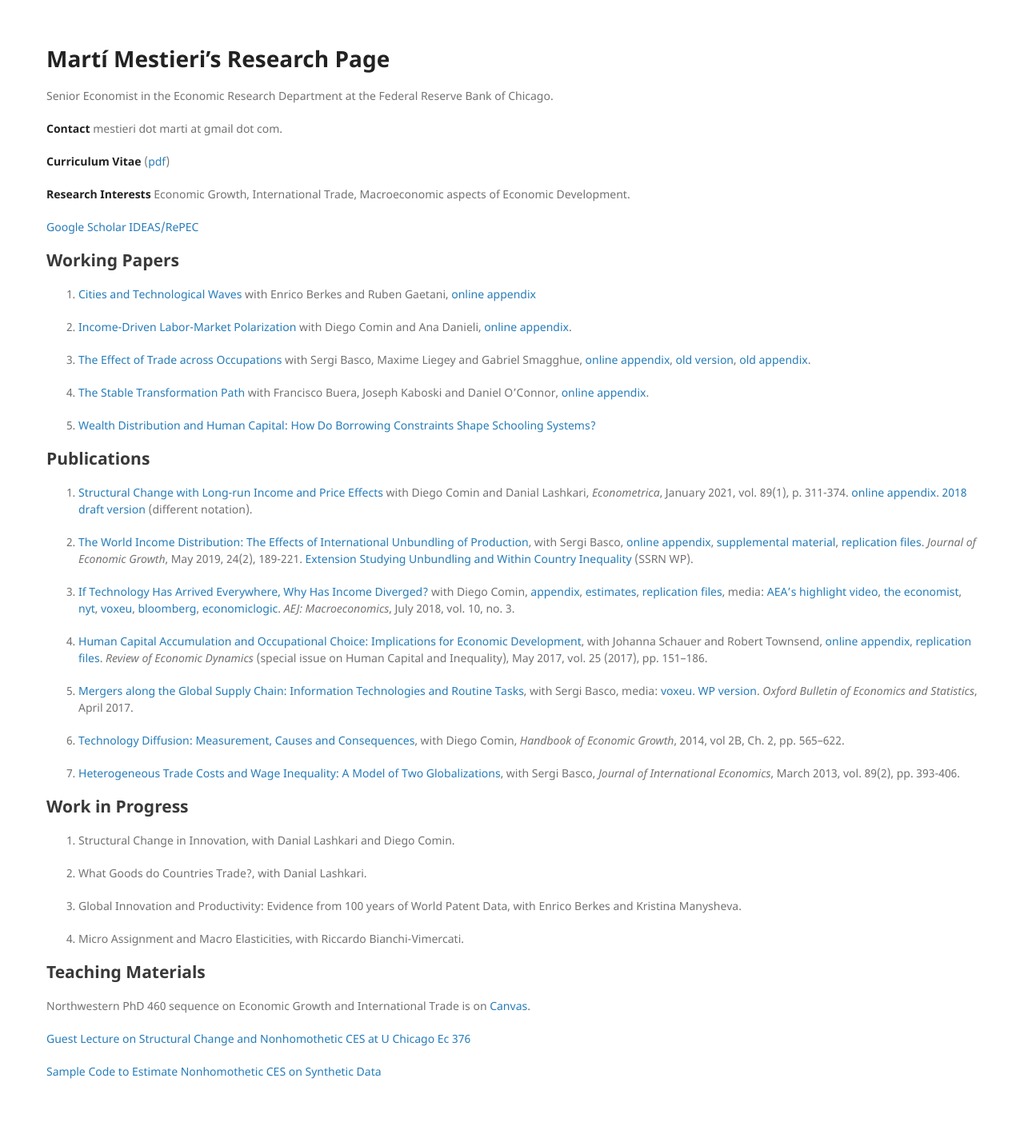
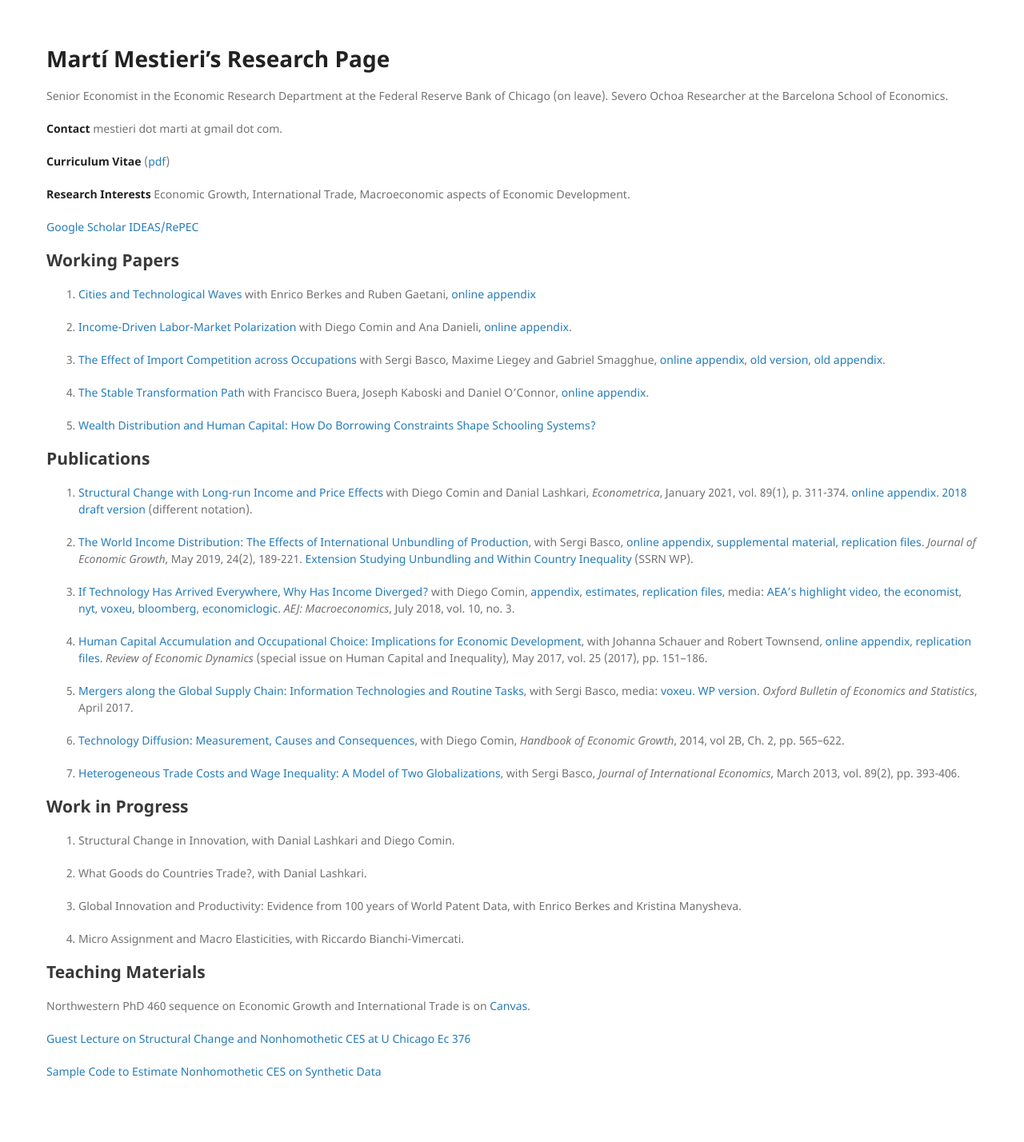
Before and after one commit to mestieri/mestieri.github.io, a Jekyll site: the page built from index.md, in a window 1280 px wide. Shown: the whole page at 80% size. Built offline with Jekyll 4.4.1, drawn with Linux system fonts in a browser that asks for light colours.

Commit message:
Update index.md

```diff
--- a/index.md
+++ b/index.md
@@ -5,7 +5,8 @@ title: Martí Mestieri's Research Page
 
 # Martí Mestieri's Research Page
 
-Senior Economist in the Economic Research Department at the Federal Reserve Bank of Chicago.
+Senior Economist in the Economic Research Department at the Federal Reserve Bank of Chicago (on leave).
+Severo Ochoa Researcher at the Barcelona School of Economics.
 
 
 **Contact** mestieri dot marti at gmail dot com.
@@ -24,7 +25,7 @@ Senior Economist in the Economic Research Department at the Federal Reserve Bank
 2. [Income-Driven Labor-Market Polarization](https://www.dropbox.com/s/tgqm3mdbo4jaqn0/cdm_june2020.pdf?dl=0) with Diego Comin and Ana Danieli,
     [online appendix](https://www.dropbox.com/s/t4wbqhdj2bylblr/cdm_onlineappendix.pdf?dl=0).
 
-3. [The Effect of Trade across Occupations](https://www.dropbox.com/s/2zlazd9ibbh9fkx/blms_online.pdf?dl=0) with Sergi Basco, Maxime Liegey and Gabriel Smagghue, [online appendix](https://www.dropbox.com/s/fapaj3u9wpudlyk/blms_online_app.pdf?dl=0), [old version](https://www.dropbox.com/s/zag3833c67qay5x/blms.pdf?dl=0),
+3. [The Effect of Import Competition across Occupations](https://www.dropbox.com/s/2zlazd9ibbh9fkx/blms_online.pdf?dl=0) with Sergi Basco, Maxime Liegey and Gabriel Smagghue, [online appendix](https://www.dropbox.com/s/fapaj3u9wpudlyk/blms_online_app.pdf?dl=0), [old version](https://www.dropbox.com/s/zag3833c67qay5x/blms.pdf?dl=0),
     [old appendix](https://www.dropbox.com/s/0uiqoho97r2mnix/blms_op.pdf?dl=0).
 
 4. [The Stable Transformation Path](https://www.dropbox.com/s/ilzr8jgkkysp0yy/bkmo.pdf?dl=0)
```
